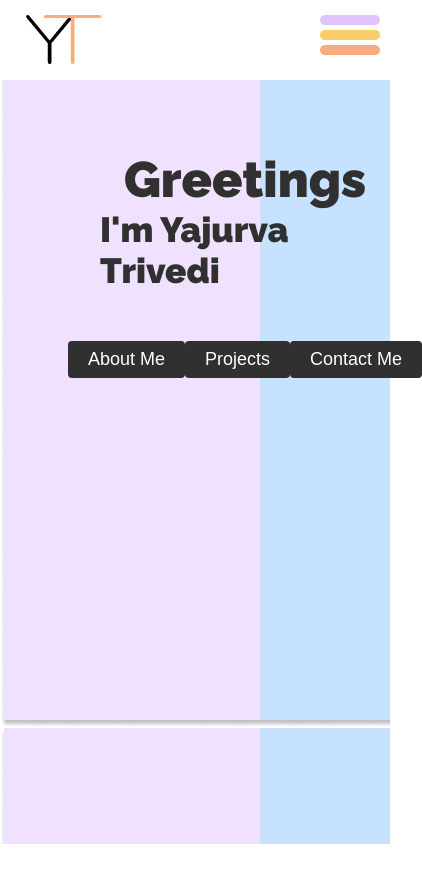
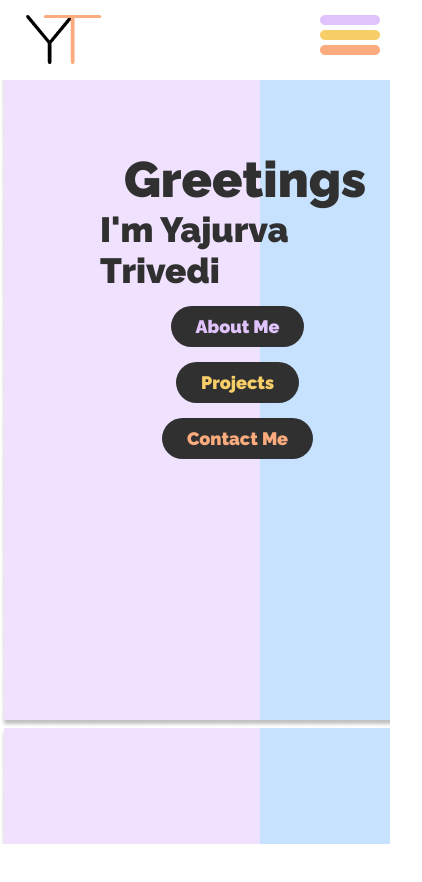
Before and after one commit to yaj-23/personal-site, a React (Create React App) app: page / in a window 390 px wide. Shown: the top 882 px of the page, 422 px wide, since content can reach past the window. Built offline with nearby package versions, Linux system fonts and the light colour scheme.

Commit message:
buttons_completed

```diff
--- a/src/components/Button.css
+++ b/src/components/Button.css
@@ -1,10 +1,11 @@
 .btn {
   padding: 8px 20px;
-  border-radius: 4px;
+  border-radius: 50px;
   outline: none;
   border: none;
   cursor: pointer;
   white-space: nowrap;
+  font-family: "Raleway", sans-serif;
 }
 
 .btn-primary {
@@ -22,7 +23,7 @@
 }
 
 .btn-medium {
-  padding: 8px 20px;
+  padding: 10px 25px;
   font-size: 18px;
 }
 
@@ -47,17 +48,45 @@
 .btn-medium:hover,
 .btn-medium:hover {
   color: #303030;
-  background-color: salmon;
+  background-color: #ffffff;
   transition: all 0.3s ease-out;
 }
 
 .primary {
   background-color: #303030;
-  color: white;
+  color: #e0c3fc;
+  font-weight: 600;
   border: none;
 }
 .primary:hover {
-  background-color: salmon;
+  background-color: #e0c3fc;
   color: #303030;
+  font-weight: 600;
   border: none;
 }
+
+.secondary {
+  background-color: #303030;
+  color: #f7ce68;
+  font-weight: 600;
+  border: none;
+}
+.secondary:hover {
+  background-color: #f7ce68;
+  color: #303030;
+  font-weight: 600;
+  border: none;
+}
+
+.third {
+  background-color: #303030;
+  color: #fbab7e;
+  font-weight: 600;
+  border: none;
+}
+.third:hover {
+  background-color: #fbab7e;
+  color: #303030;
+  font-weight: 600;
+  border: none;
+}
--- a/src/components/pages/Hero.css
+++ b/src/components/pages/Hero.css
@@ -32,10 +32,33 @@
   margin-top: 50px;
 }
 
+.button-one {
+  padding-right: 15px;
+}
+.button-two {
+  margin-right: 15px;
+}
+
+.button-three {
+  margin-right: 15px;
+}
+
 @media screen and (max-width: 960px) {
   .hero-container {
     align-items: center;
     background: url("../images/Tab_Hero.png");
+  }
+
+  .buttons {
+    flex-direction: column;
+    margin-top: 15px;
+    align-items: center;
+  }
+  .button-two {
+    padding-top: 15px;
+  }
+  .button-three {
+    padding-top: 15px;
   }
 
   .greetings {
@@ -52,6 +75,10 @@
     align-items: center;
     background: url("../images/Mobile_Hero.png");
   }
+  .buttons {
+    flex-direction: column;
+    margin-top: 15px;
+  }
   .greetings {
     font-size: 50px;
   }
--- a/src/components/pages/Hero.js
+++ b/src/components/pages/Hero.js
@@ -17,13 +17,13 @@ function Hero() {
                     </div>
 
                     <div className='button-two'>
-                        <Button buttonStyle='btn-primary' buttonColor='primary' buttonSize='btn-medium'>
+                        <Button buttonStyle='btn-primary' buttonColor='secondary' buttonSize='btn-medium'>
                             Projects
                         </Button>
                     </div>
 
                     <div className='button-three'>
-                        <Button buttonStyle='btn-primary' buttonColor='primary' buttonSize='btn-medium'>
+                        <Button buttonStyle='btn-primary' buttonColor='third' buttonSize='btn-medium'>
                             Contact Me
                         </Button>
                     </div>
```
Also changed, not shown: 1 other file (tests, documents, lock files or other folders).
